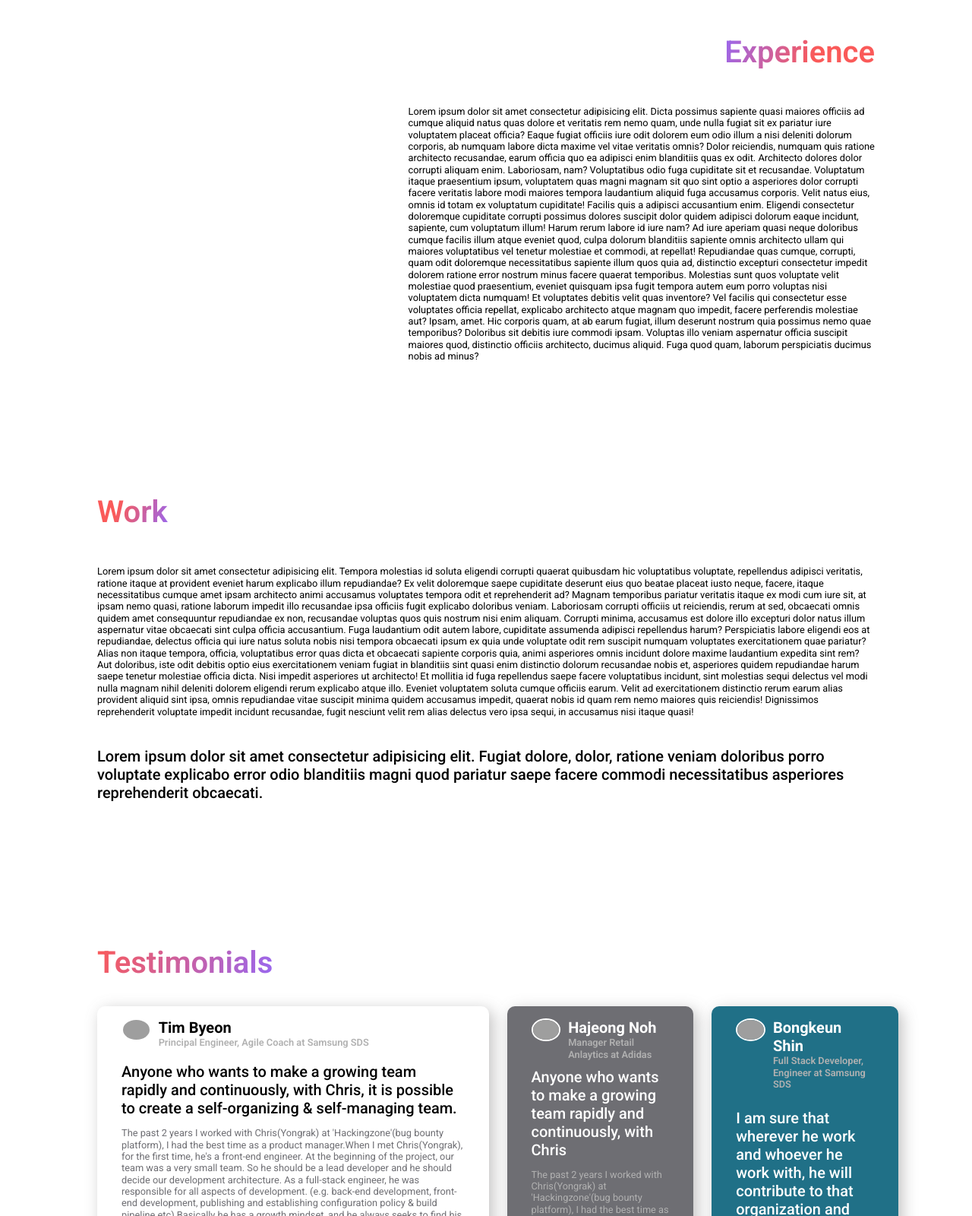
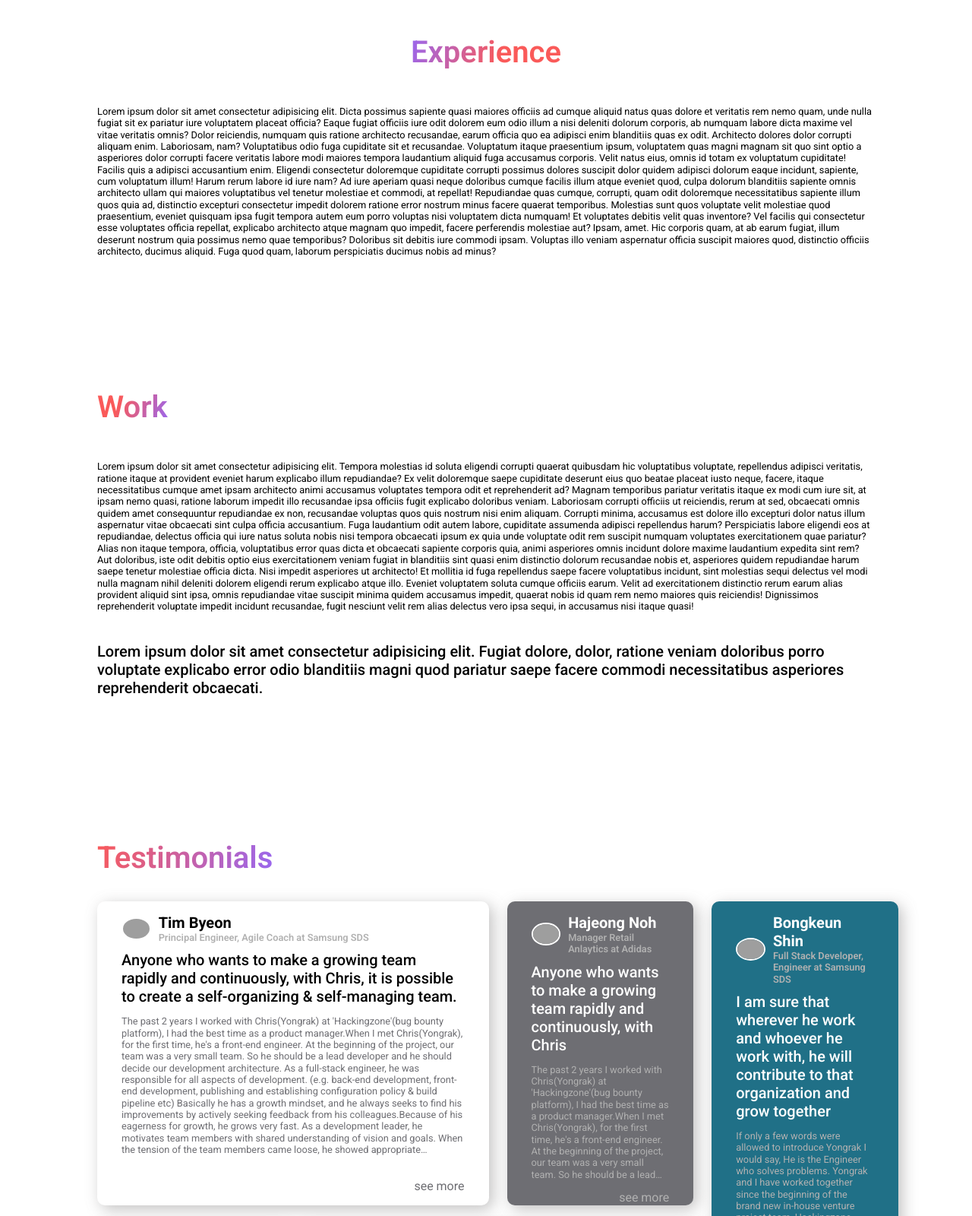
Before and after one commit to ChrisChoi3131/chrischoi3131.github.io, a website: page index.html in a window 1280 px wide. Shown: the part 1880-3480 px from the top of the page at 76% size. Drawn offline with Linux system fonts and the light colour scheme; grey boxes are pictures that could not be loaded.

Commit message:
Deploy v0.3.6 Add Animation to section title

```diff
--- a/css/main.css
+++ b/css/main.css
@@ -223,7 +223,7 @@ input:checked + .slider:before {
 
 .navbar__menu__item > a {
   position: relative;
-  font-size: medium;
+  font-size: var(--font-small);
   font-weight: var(--weight-regular);
   background: linear-gradient(0deg, var(--color-pink), var(--color-pink)) no-repeat right bottom / 0 2px;
   transition: background-size 350ms;
@@ -337,7 +337,7 @@ input:checked + .slider:before {
   margin: 8px 0px;
 }
 
-.home__contactBtn {
+.home__btnContact {
   color: var(--color-pink);
   border-radius: var(--size-border-radius);
   border: 2px solid var(--color-pink);
@@ -361,7 +361,7 @@ input:checked + .slider:before {
 }
 
 #experience {
-  align-items: flex-end;
+  align-items: center;
   /* margin-left: 15%;
   margin-right: 15%; */
 }
@@ -373,11 +373,6 @@ input:checked + .slider:before {
   -webkit-text-fill-color: transparent;
   box-decoration-break: clone;
   -webkit-box-decoration-break: clone;
-}
-
-.experience__description {
-  margin-left: 40%;
-  width: 60%;
 }
 
 .work__title {
@@ -430,6 +425,7 @@ input:checked + .slider:before {
 
 #testimonials .card__colleagueInfoContainer {
   display: flex;
+  align-items: center;
 }
 #testimonials .card__colleagueInfoDetail {
   margin-left: 10px;
@@ -451,6 +447,10 @@ input:checked + .slider:before {
 #testimonials .card__contentsContainer * > h4 {
   color: var(--color-white);
   margin: 10px 0;
+}
+#testimonials .card__avatarContainer {
+  display: flex;
+  align-items: center;
 }
 #testimonials .card__avatarContainer > * {
   height: clamp(30px, 1.5vw, 40px);
--- a/index.html
+++ b/index.html
@@ -86,10 +86,10 @@
           I just immigrated to the US as a permanent resident. <br />
           Currently, I'm looking for a job in the greater Seattle area.<br />
         </p>
-        <button class="home__contactBtn">Contact me</button>
+        <button class="home__btnContact">Contact me</button>
       </section>
       <section id="about" class="section" data-idx="1">
-        <h2 class="about__title">About Me</h2>
+        <h2 class="about__title popupAnimate">About Me</h2>
         <div>
           <p class="about__description">
             Lorem ipsum dolor sit amet consectetur adipisicing elit. Fugiat magnam aspernatur voluptate doloribus natus dolore optio voluptatum. Quaerat, ipsum, fugit tempora praesentium odit nulla
@@ -117,7 +117,7 @@
         </div>
       </section>
       <section id="experience" class="section" data-idx="2">
-        <h2 class="experience__title">Experience</h2>
+        <h2 class="experience__title popupAnimate">Experience</h2>
         <div>
           <p class="experience__description">
             Lorem ipsum dolor sit amet consectetur adipisicing elit. Dicta possimus sapiente quasi maiores officiis ad cumque aliquid natus quas dolore et veritatis rem nemo quam, unde nulla fugiat
@@ -136,7 +136,7 @@
         </div>
       </section>
       <section id="work" class="section" data-idx="3">
-        <h2 class="work__title">Work</h2>
+        <h2 class="work__title popupAnimate">Work</h2>
         <p>
           Lorem ipsum dolor sit amet consectetur adipisicing elit. Tempora molestias id soluta eligendi corrupti quaerat quibusdam hic voluptatibus voluptate, repellendus adipisci veritatis, ratione
           itaque at provident eveniet harum explicabo illum repudiandae? Ex velit doloremque saepe cupiditate deserunt eius quo beatae placeat iusto neque, facere, itaque necessitatibus cumque amet
@@ -158,10 +158,11 @@
         </h4>
       </section>
       <section id="testimonials" class="section" data-idx="4">
-        <h2 class="testimonials__title">Testimonials</h2>
+        <h2 class="testimonials__title popupAnimate">Testimonials</h2>
         <div class="cardContainer">
           <div class="card__innerContainer">
             <div class="card__item popupAnimate white">
+              <div>
                 <div class="card__colleagueInfoContainer">
                   <div class="card__avatarContainer">
                     <img
@@ -180,21 +181,22 @@
                   </div>
                   <div class="card__contents">
                     <p>
-                    The past 2 years I worked with Chris(Yongrak) at 'Hackingzone'(bug bounty platform), I had the best time as a product manager.When I met Chris(Yongrak), for the first time, he's a
-                    front-end engineer. At the beginning of the project, our team was a very small team. So he should be a lead developer and he should decide our development architecture. As a
-                    full-stack engineer, he was responsible for all aspects of development. (e.g. back-end development, front-end development, publishing and establishing configuration policy & build
-                    pipeline etc) Basically he has a growth mindset, and he always seeks to find his improvements by actively seeking feedback from his colleagues.Because of his eagerness for growth,
-                    he grows very fast. As a development leader, he motivates team members with shared understanding of vision and goals. When the tension of the team members came loose, he showed
-                    appropriate stimulation and motivating leadership, leading the Hackingzone team not to deviate from the direction to achieve the success goal. Chris also considers the business
-                    side of our product. In order to penetrate into the Korean bug bounty market, our team had to release our platform as quickly as possible. So he asked a lot of questions to share
-                    the vision/goals of the Hackingzone team, and thankfully gave advanced ideas to move forward. Also when our consensus was formed, as mentioned above, his servant leadership was
-                    shown by acting as a development leader & scrum master to make the team as a self-organizing team. When communicating between the business team and the development team, he has a
-                    capacity of communicating with each side with the excellent metaphor. When the COVID-19 pandemic was affecting our team health, Chris maintained a sustainable pace by communicating
-                    with his team members online continuously. I was very happy to meet be the same team with Chris. I also learned from Chris's attitude for seeking self-improvements and driving
-                    toward success. In the current VUCA environment, we should have business agility because of the survival of the company. Anyone who wants to make a growing team rapidly and
-                    continuously, with Chris, it is possible to create a self-organizing & self-managing team. I'm confident that finding and working with Chris will be a great opportunity to make
-                    your team very healthy and your product wonderfully.
+                      The past 2 years I worked with Chris(Yongrak) at 'Hackingzone'(bug bounty platform), I had the best time as a product manager.When I met Chris(Yongrak), for the first time, he's
+                      a front-end engineer. At the beginning of the project, our team was a very small team. So he should be a lead developer and he should decide our development architecture. As a
+                      full-stack engineer, he was responsible for all aspects of development. (e.g. back-end development, front-end development, publishing and establishing configuration policy &
+                      build pipeline etc) Basically he has a growth mindset, and he always seeks to find his improvements by actively seeking feedback from his colleagues.Because of his eagerness for
+                      growth, he grows very fast. As a development leader, he motivates team members with shared understanding of vision and goals. When the tension of the team members came loose, he
+                      showed appropriate stimulation and motivating leadership, leading the Hackingzone team not to deviate from the direction to achieve the success goal. Chris also considers the
+                      business side of our product. In order to penetrate into the Korean bug bounty market, our team had to release our platform as quickly as possible. So he asked a lot of questions
+                      to share the vision/goals of the Hackingzone team, and thankfully gave advanced ideas to move forward. Also when our consensus was formed, as mentioned above, his servant
+                      leadership was shown by acting as a development leader & scrum master to make the team as a self-organizing team. When communicating between the business team and the development
+                      team, he has a capacity of communicating with each side with the excellent metaphor. When the COVID-19 pandemic was affecting our team health, Chris maintained a sustainable pace
+                      by communicating with his team members online continuously. I was very happy to meet be the same team with Chris. I also learned from Chris's attitude for seeking
+                      self-improvements and driving toward success. In the current VUCA environment, we should have business agility because of the survival of the company. Anyone who wants to make a
+                      growing team rapidly and continuously, with Chris, it is possible to create a self-organizing & self-managing team. I'm confident that finding and working with Chris will be a
+                      great opportunity to make your team very healthy and your product wonderfully.
                     </p>
+                  </div>
                 </div>
               </div>
               <div class="card__btnSeeMore">
@@ -202,6 +204,7 @@
               </div>
             </div>
             <div class="card__item popupAnimate">
+              <div>
                 <div class="card__colleagueInfoContainer">
                   <div class="card__avatarContainer">
                     <img
@@ -220,28 +223,30 @@
                   </div>
                   <div class="card__contents">
                     <p>
-                    The past 2 years I worked with Chris(Yongrak) at 'Hackingzone'(bug bounty platform), I had the best time as a product manager.When I met Chris(Yongrak), for the first time, he's a
-                    front-end engineer. At the beginning of the project, our team was a very small team. So he should be a lead developer and he should decide our development architecture. As a
-                    full-stack engineer, he was responsible for all aspects of development. (e.g. back-end development, front-end development, publishing and establishing configuration policy & build
-                    pipeline etc) Basically he has a growth mindset, and he always seeks to find his improvements by actively seeking feedback from his colleagues.Because of his eagerness for growth,
-                    he grows very fast. As a development leader, he motivates team members with shared understanding of vision and goals. When the tension of the team members came loose, he showed
-                    appropriate stimulation and motivating leadership, leading the Hackingzone team not to deviate from the direction to achieve the success goal. Chris also considers the business
-                    side of our product. In order to penetrate into the Korean bug bounty market, our team had to release our platform as quickly as possible. So he asked a lot of questions to share
-                    the vision/goals of the Hackingzone team, and thankfully gave advanced ideas to move forward. Also when our consensus was formed, as mentioned above, his servant leadership was
-                    shown by acting as a development leader & scrum master to make the team as a self-organizing team. When communicating between the business team and the development team, he has a
-                    capacity of communicating with each side with the excellent metaphor. When the COVID-19 pandemic was affecting our team health, Chris maintained a sustainable pace by communicating
-                    with his team members online continuously. I was very happy to meet be the same team with Chris. I also learned from Chris's attitude for seeking self-improvements and driving
-                    toward success. In the current VUCA environment, we should have business agility because of the survival of the company. Anyone who wants to make a growing team rapidly and
-                    continuously, with Chris, it is possible to create a self-organizing & self-managing team. I'm confident that finding and working with Chris will be a great opportunity to make
-                    your team very healthy and your product wonderfully.
+                      The past 2 years I worked with Chris(Yongrak) at 'Hackingzone'(bug bounty platform), I had the best time as a product manager.When I met Chris(Yongrak), for the first time, he's
+                      a front-end engineer. At the beginning of the project, our team was a very small team. So he should be a lead developer and he should decide our development architecture. As a
+                      full-stack engineer, he was responsible for all aspects of development. (e.g. back-end development, front-end development, publishing and establishing configuration policy &
+                      build pipeline etc) Basically he has a growth mindset, and he always seeks to find his improvements by actively seeking feedback from his colleagues.Because of his eagerness for
+                      growth, he grows very fast. As a development leader, he motivates team members with shared understanding of vision and goals. When the tension of the team members came loose, he
+                      showed appropriate stimulation and motivating leadership, leading the Hackingzone team not to deviate from the direction to achieve the success goal. Chris also considers the
+                      business side of our product. In order to penetrate into the Korean bug bounty market, our team had to release our platform as quickly as possible. So he asked a lot of questions
+                      to share the vision/goals of the Hackingzone team, and thankfully gave advanced ideas to move forward. Also when our consensus was formed, as mentioned above, his servant
+                      leadership was shown by acting as a development leader & scrum master to make the team as a self-organizing team. When communicating between the business team and the development
+                      team, he has a capacity of communicating with each side with the excellent metaphor. When the COVID-19 pandemic was affecting our team health, Chris maintained a sustainable pace
+                      by communicating with his team members online continuously. I was very happy to meet be the same team with Chris. I also learned from Chris's attitude for seeking
+                      self-improvements and driving toward success. In the current VUCA environment, we should have business agility because of the survival of the company. Anyone who wants to make a
+                      growing team rapidly and continuously, with Chris, it is possible to create a self-organizing & self-managing team. I'm confident that finding and working with Chris will be a
+                      great opportunity to make your team very healthy and your product wonderfully.
                     </p>
+                  </div>
+                </div>
               </div>
               <div class="card__btnSeeMore">
                 <a target="_blank" href="https://www.linkedin.com/in/yongrak-choi-59820b165/">see more</a>
               </div>
             </div>
-            </div>
             <div class="card__item popupAnimate">
+              <div>
                 <div class="card__colleagueInfoContainer">
                   <div class="card__avatarContainer">
                     <img
@@ -266,17 +271,19 @@
                       needed to set up web portal for hackers and enterprise users from the very bottom and nothing was given to us. And that was the point he proved his existence: he decided which
                       cloud, database, languages for front-end and bak-end to use and how to manage github branches, code conventions of the project, CI/CD, image/file server, data encryption and test
                       environment. There were hundreds of tasks to be done for the successful initiation of the new business and he had done it step by step with sincerity and enthusiasm. It was great
-                    journey for me that I could have worked with Yongrak because not only he has remarkable skills to solve problem, but he is also a great motivator by showing that any challenges and
-                    issues can be resolved. Additionally he always come to people and say hi first and that is another reason that I have enjoyed working together with him. I am sure that wherever he
-                    work and whoever he work with, he will contribute to that organization and grow together. I also am willing to work with him again anywhere, anytime in the future.
+                      journey for me that I could have worked with Yongrak because not only he has remarkable skills to solve problem, but he is also a great motivator by showing that any challenges
+                      and issues can be resolved. Additionally he always come to people and say hi first and that is another reason that I have enjoyed working together with him. I am sure that
+                      wherever he work and whoever he work with, he will contribute to that organization and grow together. I also am willing to work with him again anywhere, anytime in the future.
                     </p>
+                  </div>
+                </div>
               </div>
               <div class="card__btnSeeMore">
                 <a target="_blank" href="https://www.linkedin.com/in/yongrak-choi-59820b165/">see more</a>
               </div>
             </div>
-            </div>
             <div class="card__item popupAnimate">
+              <div>
                 <div class="card__colleagueInfoContainer">
                   <div class="card__avatarContainer">
                     <img
@@ -295,20 +302,22 @@
                   </div>
                   <div class="card__contents">
                     <p>
-                    For the five years I worked with him, he was my mentor and he was always an inspiration to me. Yongrak is one of the most brilliant engineers I have worked with. I had the pleasure
-                    of working with him for 5 years at Samsung where he has easily become one of the most dependable engineers in the team. His passion towards learning new things and taking up more
-                    work inspires the team to go above and beyond. Needless to say, Yongrak is that right combination of enthusiasm and detailed. He is a self-starter and analyse the problem well and
-                    comes up with a holistic solution. I really enjoy his way of work process around building longterm sustainable and scalable solutions. He is someone whom we can rely on getting the
-                    job done and more. He brings his best to the work and makes it a good place to work. His passion towards new technologies and trends is very inspiring. He is always willing to
-                    share his learnings and makes the work a very collaborative experience.
+                      For the five years I worked with him, he was my mentor and he was always an inspiration to me. Yongrak is one of the most brilliant engineers I have worked with. I had the
+                      pleasure of working with him for 5 years at Samsung where he has easily become one of the most dependable engineers in the team. His passion towards learning new things and
+                      taking up more work inspires the team to go above and beyond. Needless to say, Yongrak is that right combination of enthusiasm and detailed. He is a self-starter and analyse the
+                      problem well and comes up with a holistic solution. I really enjoy his way of work process around building longterm sustainable and scalable solutions. He is someone whom we can
+                      rely on getting the job done and more. He brings his best to the work and makes it a good place to work. His passion towards new technologies and trends is very inspiring. He is
+                      always willing to share his learnings and makes the work a very collaborative experience.
                     </p>
+                  </div>
+                </div>
               </div>
               <div class="card__btnSeeMore">
                 <a target="_blank" href="https://www.linkedin.com/in/yongrak-choi-59820b165/">see more</a>
               </div>
             </div>
-            </div>
             <div class="card__item popupAnimate">
+              <div>
                 <div class="card__colleagueInfoContainer">
                   <div class="card__avatarContainer">
                     <img
@@ -334,9 +343,10 @@
                       further questions, please feel free to contact me at hongjinyong@samsung.com
                     </p>
                   </div>
+                </div>
+              </div>
               <div class="card__btnSeeMore">
                 <a target="_blank" href="https://www.linkedin.com/in/yongrak-choi-59820b165/">see more</a>
-                </div>
               </div>
             </div>
           </div>
--- a/main.js
+++ b/main.js
@@ -13,7 +13,8 @@
   const navbarHamburgerMenu = document.querySelector('.navbar__hamburgerMenu');
   const hamburgerMenuBlur = document.querySelector('.navbar__hamburgerMenuBlur');
   const btnCloseHamburgerMenu = document.querySelector('.hamburgerMenu__btnClose');
-  const cardItems = document.querySelectorAll('.card__item');
+  const popupAnimateElements = document.querySelectorAll('.popupAnimate');
+  const btnContact = document.querySelector('.home__btnContact');
   let lastScrollY = 0;
   let isFixedHeader = true;
   function openHamburgerMenu() {
@@ -71,6 +72,11 @@
         child.style.color = 'var(--color-grey)';
       }
     }
+  });
+  btnContact.addEventListener('click', () => {
+    const element = document.getElementById('contact');
+    const top = element.getBoundingClientRect().top - document.body.getBoundingClientRect().top - 100;
+    window.scrollTo({ top, behavior: 'smooth' });
   });
   switchFixHeader.addEventListener('click', e => {
     if (e.target.tagName !== 'INPUT') return;
@@ -167,12 +173,12 @@
     const footerObserver = new IntersectionObserver(callbackObserver, footerObserverOptions);
     sections.forEach(section => footerObserver.observe(section));
   }
-  const setCardItemObservers = new Set();
+  const popupAnimateEleObservers = new Set();
   function initializeScrollPopUpElement() {
-    setCardItemObservers.forEach(cardItemObserver => {
-      cardItemObserver.disconnect();
+    popupAnimateEleObservers.forEach(popupAnimateEleObserver => {
+      popupAnimateEleObserver.disconnect();
     });
-    setCardItemObservers.clear();
+    popupAnimateEleObservers.clear();
     const callbackObserver = entries => {
       entries.forEach(entry => {
         const top = entry.boundingClientRect.top;
@@ -184,19 +190,19 @@
         }
       });
     };
-    cardItems.forEach(cardItem => {
-      const ratioElementHeight = cardItem.offsetHeight / window.innerHeight;
+    popupAnimateElements.forEach(popupAnimateElement => {
+      const ratioElementHeight = popupAnimateElement.offsetHeight / window.innerHeight;
       let threshold = 0.9;
       if (ratioElementHeight >= 0.9) {
         threshold = 0.3;
       } else if (ratioElementHeight >= 0.5) {
         threshold = 0.5;
       }
-      const cardItemObserver = new IntersectionObserver(callbackObserver, {
+      const observer = new IntersectionObserver(callbackObserver, {
         threshold,
       });
-      setCardItemObservers.add(cardItemObserver);
-      cardItemObserver.observe(cardItem);
+      popupAnimateEleObservers.add(observer);
+      observer.observe(popupAnimateElement);
     });
   }
 })();
```
Lines whose indentation alone changed are shown as unchanged.
